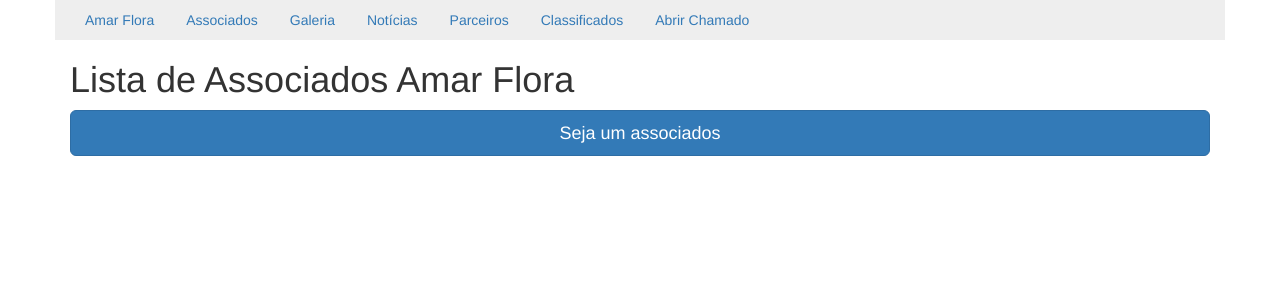
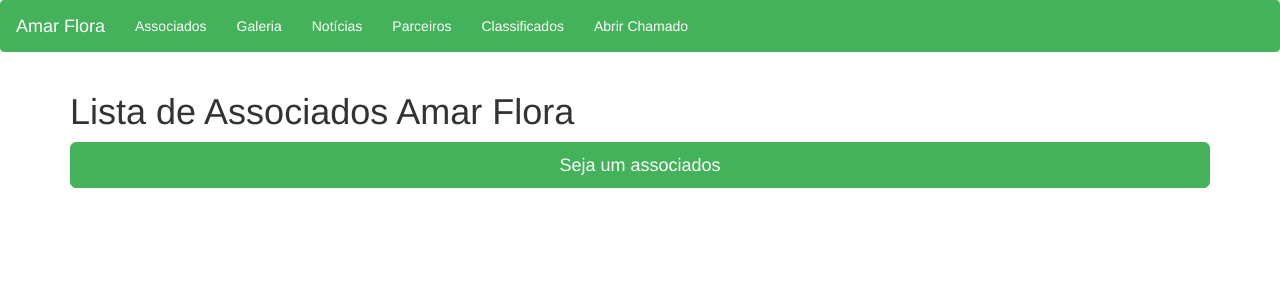
Before and after one commit to guicarvalho/Amar-Flora, a Django app: page /core/associate/ in a window 1280 px wide. Shown: the top 300 px of the page. Run offline with Django 3.2, Linux system fonts and the light colour scheme; data that the repository does not hold is empty; some libraries are stand-ins or nearby versions.

Commit message:
add personalized navbar and custom-button

```diff
--- a/core/templates/core/associate_list.html
+++ b/core/templates/core/associate_list.html
@@ -12,6 +12,6 @@
 	{% endfor %}
 	</ul>
 
-	<a href="{% url 'associate-new' %}" class="btn btn-lg btn-block btn-primary">Seja um associados</a>
+	<a href="{% url 'associate-new' %}" class="btn btn-lg btn-block btn-custom">Seja um associados</a>
 
 {% endblock %}
--- a/core/templates/core/associate_new.html
+++ b/core/templates/core/associate_new.html
@@ -22,7 +22,7 @@
 	<form action="{% url 'associate-new' %}" method="post"> {% csrf_token %}
 		{{ form.as_p }}
 
-		<button type="submit" class="btn btn-primary">Confirmar</button>
+		<button type="submit" class="btn btn-custom">Confirmar</button>
 	</form>
 
 {% endblock %}
--- a/core/templates/core/nav.html
+++ b/core/templates/core/nav.html
@@ -1,11 +1,24 @@
-<nav class="container" style="background:#eee">
-	<ul class="nav nav-pills">
-	  <li role="presentation"><a href="{% url 'home' %}">Amar Flora</a></li>
-	  <li role="presentation"><a href="{% url 'associate-list' %}">Associados</a></li>
-	  <li role="presentation"><a href="#">Galeria</a></li>
-	  <li role="presentation"><a href="{% url 'news-list' %}">Notícias</a></li>
-	  <li role="presentation"><a href="#">Parceiros</a></li>
-	  <li role="presentation"><a href="#">Classificados</a></li>
-	  <li role="presentation"><a href="#">Abrir Chamado</a></li>
-	</ul>
+{% load staticfiles %}
+
+{% block extra_css %}
+	<link rel="stylesheet" type="text/css" href="{% static 'core/css/custom-nav.css'%}">
+	<link rel="stylesheet" type="text/css" href="{% static 'core/css/custom-buttons.css'%}">
+{% endblock %}
+
+<nav class = "navbar navbar-default" role = "navigation">
+	<div class = "navbar-header">
+		<a class="navbar-brand" href="{% url 'home' %}">Amar Flora</a>
+	</div>
+
+	<div>
+		<ul class = "nav navbar-nav">
+			<li><a href="{% url 'associate-list' %}">Associados</a></li>
+			<li><a href="#">Galeria</a></li>
+			<li><a href="{% url 'news-list' %}">Notícias</a></li>
+			<li><a href="#">Parceiros</a></li>
+			<li><a href="#">Classificados</a></li>
+			<li><a href="#">Abrir Chamado</a></li>
+		</ul>
+	</div>
+
 </nav>
--- /dev/null
+++ b/statics/core/css/custom-buttons.css
@@ -0,0 +1,33 @@
+.btn-custom {
+  background-color: #44b25a;
+  border-color: #44b25a;
+  color: #fff;
+}
+.btn-custom:hover,
+.btn-custom:focus,
+.btn-custom:active,
+.btn-custom.active {
+  background-color: #3da051;
+  border-color: #368d47;
+  color: #fff;
+}
+.btn-custom.disabled:hover,
+.btn-custom.disabled:focus,
+.btn-custom.disabled:active,
+.btn-custom.disabled.active,
+.btn-custom[disabled]:hover,
+.btn-custom[disabled]:focus,
+.btn-custom[disabled]:active,
+.btn-custom[disabled].active,
+fieldset[disabled] .btn-custom:hover,
+fieldset[disabled] .btn-custom:focus,
+fieldset[disabled] .btn-custom:active,
+fieldset[disabled] .btn-custom.active {
+  background-color: #44b25a;
+  border-color: #44b25a;
+}
+
+a.btn-custom,
+a.btn-custom:hover {
+	color: #fff;
+}
--- /dev/null
+++ b/statics/core/css/custom-nav.css
@@ -0,0 +1,69 @@
+.navbar-default {
+  background-color: #44b25a;
+  border-color: #44b25a;
+}
+.navbar-default .navbar-brand {
+  color: #ffffff;
+}
+.navbar-default .navbar-brand:hover,
+.navbar-default .navbar-brand:focus {
+  color: #ffffff;
+}
+.navbar-default .navbar-text {
+  color: #ffffff;
+}
+.navbar-default .navbar-nav > li > a {
+  color: #ffffff;
+}
+.navbar-default .navbar-nav > li > a:hover,
+.navbar-default .navbar-nav > li > a:focus {
+  color: #ffffff;
+}
+.navbar-default .navbar-nav > .active > a,
+.navbar-default .navbar-nav > .active > a:hover,
+.navbar-default .navbar-nav > .active > a:focus {
+  color: #ffffff;
+  background-color: #44b25a;
+}
+.navbar-default .navbar-nav > .open > a,
+.navbar-default .navbar-nav > .open > a:hover,
+.navbar-default .navbar-nav > .open > a:focus {
+  color: #ffffff;
+  background-color: #44b25a;
+}
+.navbar-default .navbar-toggle {
+  border-color: #44b25a;
+}
+.navbar-default .navbar-toggle:hover,
+.navbar-default .navbar-toggle:focus {
+  background-color: #44b25a;
+}
+.navbar-default .navbar-toggle .icon-bar {
+  background-color: #ffffff;
+}
+.navbar-default .navbar-collapse,
+.navbar-default .navbar-form {
+  border-color: #ffffff;
+}
+.navbar-default .navbar-link {
+  color: #ffffff;
+}
+.navbar-default .navbar-link:hover {
+  color: #ffffff;
+}
+
+@media (max-width: 767px) {
+  .navbar-default .navbar-nav .open .dropdown-menu > li > a {
+    color: #ffffff;
+  }
+  .navbar-default .navbar-nav .open .dropdown-menu > li > a:hover,
+  .navbar-default .navbar-nav .open .dropdown-menu > li > a:focus {
+    color: #ffffff;
+  }
+  .navbar-default .navbar-nav .open .dropdown-menu > .active > a,
+  .navbar-default .navbar-nav .open .dropdown-menu > .active > a:hover,
+  .navbar-default .navbar-nav .open .dropdown-menu > .active > a:focus {
+    color: #ffffff;
+    background-color: #44b25a;
+  }
+}
```
